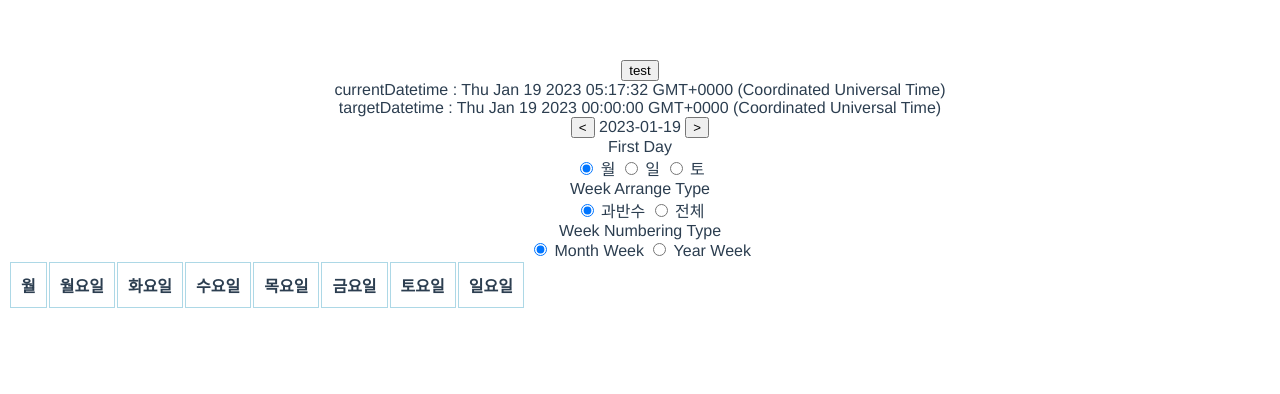
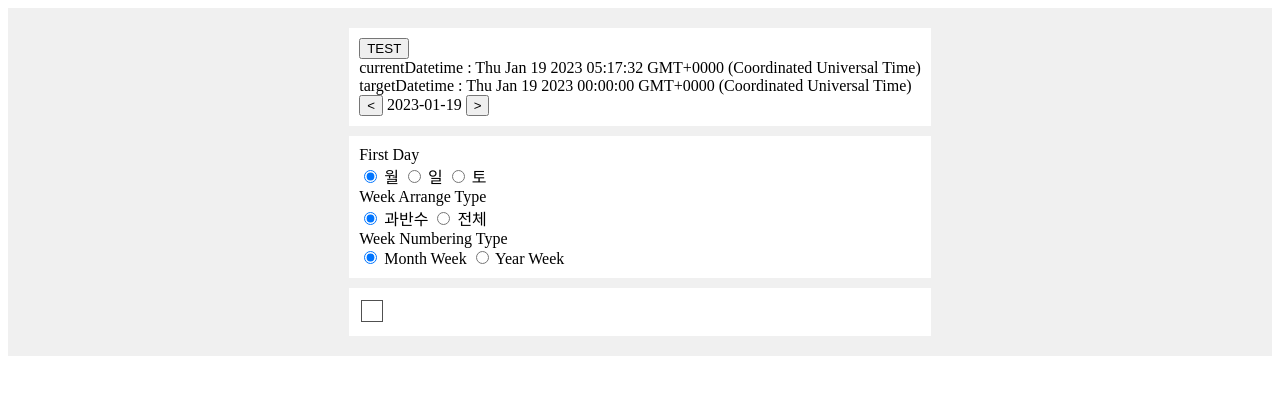
Before and after one commit to ajg1029/VuePractice001, a Vue app in the folder my-project/: page / in a window 1280 px wide. Shown: the top 394 px of the page. Built offline with nearby package versions, Linux system fonts and the light colour scheme.

Commit message:
Resa Diary ver.1

```diff
--- a/my-project/src/App.vue
+++ b/my-project/src/App.vue
@@ -1,39 +1,45 @@
 <template>
   <div id="app">
-    <MyCalendarV4 />
-
+    <ResaDiaryV1 />
+    <!-- <MyCalendarV4 v-if="false"/>
     <MyCalendarV3 v-if="false"/>
-
     <MyCalendarV2 v-if="false"/>
-
-    <MyCalendar v-if="false"/>
+    <MyCalendar v-if="false"/> -->
   </div>
 </template>
 
 <script>
-import MyCalendar from './components/MyCalendar.vue';
-import MyCalendarV2 from './components/MyCalendarV2.vue';
-import MyCalendarV3 from './components/MyCalendarV3.vue';
-import MyCalendarV4 from './components/MyCalendarV4.vue';
+// import MyCalendar from './components/MyCalendar/MyCalendar.vue';
+// import MyCalendarV2 from './components/MyCalendar/MyCalendarV2.vue';
+// import MyCalendarV3 from './components/MyCalendar/MyCalendarV3.vue';
+// import MyCalendarV4 from './components/MyCalendar/MyCalendarV4.vue';
+import ResaDiaryV1 from './components/ResaDiary/ResaDiaryV1.vue';
 
 export default {
   name: 'App',
   components: {
-    MyCalendar,
-    MyCalendarV2,
-    MyCalendarV3,
-    MyCalendarV4
+    // MyCalendar,
+    // MyCalendarV2,
+    // MyCalendarV3,
+    // MyCalendarV4,
+    ResaDiaryV1
 }
 }
 </script>
 
 <style>
 #app {
-  font-family: Avenir, Helvetica, Arial, sans-serif;
+  /* font-family: Avenir, Helvetica, Arial, sans-serif;
   -webkit-font-smoothing: antialiased;
   -moz-osx-font-smoothing: grayscale;
   text-align: center;
   color: #2c3e50;
-  margin-top: 60px;
+  margin-top: 60px; */
+  background-color: #f0f0f0;
+  padding: 10px;
+  display: flex;
+  flex-direction: column;
+  justify-content: flex-start;
+  align-items: center;
 }
 </style>
--- a/my-project/src/components/MyCalendarV4.vue
+++ b/my-project/src/components/MyCalendar/MyCalendarV4.vue
@@ -157,74 +157,74 @@ export default {
             }
             this.isDateIncluded = false
         },
-        setResaCalendar(datetime) {
-            // console.log(datetime)
-            this.resaDays = []
-            this.resaCalendar = []
+        // setResaCalendar(datetime) {
+        //     // console.log(datetime)
+        //     this.resaDays = []
+        //     this.resaCalendar = []
 
-            let benchmarkDay = this.firstDay + this.weekArrangeType
+        //     let benchmarkDay = this.firstDay + this.weekArrangeType
 
-            let tempDay = this.firstDay
-            for (let i = 0; i < 7; i++) {
-                this.resaDays.push(this.convertDayToKor(tempDay%7))
-                tempDay++
-            }
+        //     let tempDay = this.firstDay
+        //     for (let i = 0; i < 7; i++) {
+        //         this.resaDays.push(this.convertDayToKor(tempDay%7))
+        //         tempDay++
+        //     }
 
-            // let tempBenchmark = datetime
-            // let realBenchmark = null
-            // while (tempBenchmark.getDay() !== benchmarkDay) {
-            //     console.log('today : ', tempBenchmark)
-            //     console.log('reaching benchmark...')
-            //     tempBenchmark = new Date(tempBenchmark.getFullYear(), tempBenchmark.getMonth(), tempBenchmark.getDate() - 1)
-            //     if (tempBenchmark.getDay() === benchmarkDay) {
-            //         console.log('found benchmark')
-            //         realBenchmark = new Date(tempBenchmark.getFullYear(), tempBenchmark.getMonth(), tempBenchmark.getDate() - 1)
-            //     }
-            // }
-            // console.log(realBenchmark)
+        //     // let tempBenchmark = datetime
+        //     // let realBenchmark = null
+        //     // while (tempBenchmark.getDay() !== benchmarkDay) {
+        //     //     console.log('today : ', tempBenchmark)
+        //     //     console.log('reaching benchmark...')
+        //     //     tempBenchmark = new Date(tempBenchmark.getFullYear(), tempBenchmark.getMonth(), tempBenchmark.getDate() - 1)
+        //     //     if (tempBenchmark.getDay() === benchmarkDay) {
+        //     //         console.log('found benchmark')
+        //     //         realBenchmark = new Date(tempBenchmark.getFullYear(), tempBenchmark.getMonth(), tempBenchmark.getDate() - 1)
+        //     //     }
+        //     // }
+        //     // console.log(realBenchmark)
 
 
 
-            // let tempCalendar = []
-            // // year week numbering 과 month week numbering 부터 세어야 한다...
-            // // target 의 month 에 도달했을 때는 month week numbering을 센다...
-            // let tempYW = 0
-            // for (let i = 0; i < 12; i++) {
-            //     let tempMW = 0
-            //     for (let j = 0; j < new Date(datetime.getFullYear(), i + 1, 0).getDate(); j++) {
-            //         if (new Date(datetime.getFullYear(), i, j).getDay() === benchmarkDay) {
-            //             tempYW = tempYW + 1
-            //             tempMW = tempMW + 1
-            //             if (datetime.getMonth() === i) {
-            //                 // tempCalendar.push([tempYW, tempMW])
-            //                 let tempWeek = []
-            //                 for (let k = 0; k < 7; k++) {
-            //                     tempWeek.push(dayjs(new Date(datetime.getFullYear(), i, j - this.weekArrangeType + k)).format('YYYY-MM-DD'))
-            //                 }
-            //                 tempCalendar.push(tempWeek)
-            //             }
-            //         }
-            //     }
-            //     // if (i === datetime.getMonth()) {
-            //     //     for (let j = 0; j < new Date(datetime.getFullYear(), i + 1, 0).getDate(); j++) {
-            //     //         if (j === benchmarkDay) {
+        //     // let tempCalendar = []
+        //     // // year week numbering 과 month week numbering 부터 세어야 한다...
+        //     // // target 의 month 에 도달했을 때는 month week numbering을 센다...
+        //     // let tempYW = 0
+        //     // for (let i = 0; i < 12; i++) {
+        //     //     let tempMW = 0
+        //     //     for (let j = 0; j < new Date(datetime.getFullYear(), i + 1, 0).getDate(); j++) {
+        //     //         if (new Date(datetime.getFullYear(), i, j).getDay() === benchmarkDay) {
+        //     //             tempYW = tempYW + 1
+        //     //             tempMW = tempMW + 1
+        //     //             if (datetime.getMonth() === i) {
+        //     //                 // tempCalendar.push([tempYW, tempMW])
+        //     //                 let tempWeek = []
+        //     //                 for (let k = 0; k < 7; k++) {
+        //     //                     tempWeek.push(dayjs(new Date(datetime.getFullYear(), i, j - this.weekArrangeType + k)).format('YYYY-MM-DD'))
+        //     //                 }
+        //     //                 tempCalendar.push(tempWeek)
+        //     //             }
+        //     //         }
+        //     //     }
+        //     //     // if (i === datetime.getMonth()) {
+        //     //     //     for (let j = 0; j < new Date(datetime.getFullYear(), i + 1, 0).getDate(); j++) {
+        //     //     //         if (j === benchmarkDay) {
 
-            //     //         }
-            //     //     }
-            //     // } else {
-            //     // }
-            // }
-            // // console.log(datetime)
+        //     //     //         }
+        //     //     //     }
+        //     //     // } else {
+        //     //     // }
+        //     // }
+        //     // // console.log(datetime)
 
-            // // console.log(datetime)
-            // // console.log(this.firstDay)
-            // // console.log(this.weekArrangeType)
-            // // console.log(this.weekNumberingType)
-            // // console.log(benchmarkDay)
-            // console.log(tempCalendar)
-            // this.resaCalendar = tempCalendar
+        //     // // console.log(datetime)
+        //     // // console.log(this.firstDay)
+        //     // // console.log(this.weekArrangeType)
+        //     // // console.log(this.weekNumberingType)
+        //     // // console.log(benchmarkDay)
+        //     // console.log(tempCalendar)
+        //     // this.resaCalendar = tempCalendar
 
-        },
+        // },
         testMethod() {
             this.setResaCalendar(this.targetDatetime)
         }
--- /dev/null
+++ b/my-project/src/components/ResaDiary/ResaDiaryV1.vue
@@ -0,0 +1,199 @@
+<template>
+    <div>
+        <header class="header">
+            <button @click="testMethod">TEST</button>
+            <div>currentDatetime : {{ currentDatetime }}</div>
+            <div>targetDatetime : {{ targetDatetime }}</div>
+            <div>
+                <button v-text="'<'" @click="setPrevDate()"></button>
+                {{ targetDate }}
+                <button v-text="'>'" @click="setNextDate()"></button>
+            </div>
+        </header>
+        <section class="options">
+            <div>
+                <div>First Day</div>
+                <label v-for="option in firstDayOptions" :key="option.value">
+                    <input type="radio" v-model="firstDay" :value="option.value">
+                    {{ option.text }}
+                </label>
+            </div>
+            <div>
+                <div>Week Arrange Type</div>
+                <label v-for="option in weekArrangeTypeOptions" :key="option.value">
+                    <input type="radio" v-model="weekArrangeType" :value="option.value">
+                    {{ option.text }}
+                </label>
+            </div>
+            <div>
+                <div>Week Numbering Type</div>
+                <label v-for="option in weekNumberingTypeOptions" :key="option.value">
+                    <input type="radio" v-model="weekNumberingType" :value="option.value">
+                    {{ option.text }}
+                </label>
+            </div>
+        </section>
+        <section class="calendar">
+            <table>
+                <thead>
+                    <tr>
+                        <th></th>
+                        <th v-for="(day, idx) in resa.days" :key="idx">{{ day }}요일</th>
+                    </tr>
+                </thead>
+                <tbody>
+                    <tr>
+
+                    </tr>
+                </tbody>
+            </table>
+
+        </section>
+    </div>
+</template>
+
+<script>
+import dayjs from 'dayjs'
+
+export default {
+    name: 'ResaDiary',
+    data() {
+        return {
+            currentDatetime: new Date(),
+
+            firstDay: 1,
+            firstDayOptions: [{ text: '월', value: 1 },{ text: '일', value: 0 },{ text: '토', value: 6 }],
+            weekArrangeType: +3,
+            weekArrangeTypeOptions: [{ text: '과반수', value: +3 }, { text: '전체', value: +0 }],
+            weekNumberingType: 'mw',
+            weekNumberingTypeOptions: [{ text: 'Month Week', value: 'mw'}, { text: 'Year Week', value: 'yw'}],
+
+            targetDatetime: null,
+            targetDate: null,
+            targetFirstDayDatetime: null,
+            targetBenchmarkDatetime: null,
+
+            resa: {
+                days: [],
+                calendar: [],
+            },
+
+            isIncluded: null,
+
+        }
+    },
+    created() {
+        this.updateCurrentDatetime()
+        this.targetDatetime = new Date(this.currentDatetime.getFullYear(), this.currentDatetime.getMonth(), this.currentDatetime.getDate())
+    },
+    watch: {
+        targetDatetime(val) {
+            this.targetDate = dayjs(val).format('YYYY-MM-DD')
+        },
+        isIncluded() {
+
+        },
+        firstDay() {
+            this.setCalendar(this.targetDatetime)
+        },
+        weekArrangeType() {
+            this.setCalendar(this.targetDatetime)
+        },
+        weekNumberingType() {
+            this.setCalendar(this.targetDatetime)
+        }
+    },
+    methods: {
+        testMethod() {
+            // console.log()
+            this.setCalendar(this.targetDatetime)
+        },
+        updateCurrentDatetime() {
+            setTimeout(() => {
+                this.currentDatetime = new Date()
+                this.updateCurrentDatetime()
+            }, 1000)
+        },
+        setPrevDate() {
+            this.targetDatetime = new Date(this.targetDatetime.getFullYear(), this.targetDatetime.getMonth(), this.targetDatetime.getDate() - 1)
+        },
+        setNextDate() {
+            this.targetDatetime = new Date(this.targetDatetime.getFullYear(), this.targetDatetime.getMonth(), this.targetDatetime.getDate() + 1)
+        },
+        convertDayToKor(day) {
+			switch (day) {
+				case 1 : return '월'
+				case 2 : return '화'
+				case 3 : return '수'
+				case 4 : return '목'
+				case 5 : return '금'
+				case 6 : return '토'
+				case 0 : return '일'
+			}
+        },
+        setCalendar(datetime) {
+            // 달력 상단에 표시되는 요일과 달력 내부 날짜 초기화
+            this.resa.days = []
+            this.resa.calendar = []
+
+            // 달력 상단 요일 세팅
+            let tempDay = this.firstDay
+            for (let i = 0; i < 7; i++) {
+                this.resa.days.push(this.convertDayToKor(tempDay%7))
+                tempDay++
+            }
+
+            // 선택 날짜가 포함된 주의 첫 요일 검색 및 저장
+            let tempFirstDatetime = datetime
+            while (tempFirstDatetime.getDay() !== this.firstDay) {
+                tempFirstDatetime = new Date(tempFirstDatetime.getFullYear(), tempFirstDatetime.getMonth(), tempFirstDatetime.getDate() - 1)
+                if (tempFirstDatetime.getDay() === this.firstDay) {
+                    this.targetFirstDayDatetime = new Date(tempFirstDatetime.getFullYear(), tempFirstDatetime.getMonth(), tempFirstDatetime.getDate())
+                }
+            }
+
+            // 선택 날짜가 포함된 주의 기준 요일 저장
+            this.targetBenchmarkDatetime = new Date(this.targetFirstDayDatetime.getFullYear(), this.targetFirstDayDatetime.getMonth(), this.targetFirstDayDatetime.getDate() + this.weekArrangeType)
+
+            //
+
+
+
+
+
+
+
+            console.log('targetDatetime : ', this.targetDatetime)
+            console.log('targetFirstDayDatetime : ', this.targetFirstDayDatetime)
+            console.log('targetBenchmarkDatetime : ', this.targetBenchmarkDatetime)
+
+        }
+
+    }
+}
+</script>
+
+<style scoped>
+.header{
+    margin: 10px;
+    padding: 10px;
+    background-color: #ffffff;
+}
+
+.options{
+    margin: 10px;
+    padding: 10px;
+    background-color: #ffffff;
+}
+.calendar{
+    margin: 10px;
+    padding: 10px;
+    background-color: #ffffff;
+}
+
+
+th,td{
+    padding: 10px;
+    border: solid 1px #505050;
+}
+</style>
```
Also changed, not shown: my-project/src/components/MyCalendar/MyCalendar.vue (renamed from my-project/src/components/MyCalendar.vue), my-project/src/components/MyCalendar/MyCalendarV2.vue (renamed from my-project/src/components/MyCalendarV2.vue), my-project/src/components/MyCalendar/MyCalendarV2Cell.vue (renamed from my-project/src/components/MyCalendarV2Cell.vue), my-project/src/components/MyCalendar/MyCalendarV3.vue (renamed from my-project/src/components/MyCalendarV3.vue), my-project/src/components/MyCalendar/MyCalendarV3cell.vue (renamed from my-project/src/components/MyCalendarV3cell.vue), my-project/src/components/MyCalendar/MyCalendarV4cell.vue (renamed from my-project/src/components/MyCalendarV4cell.vue).
